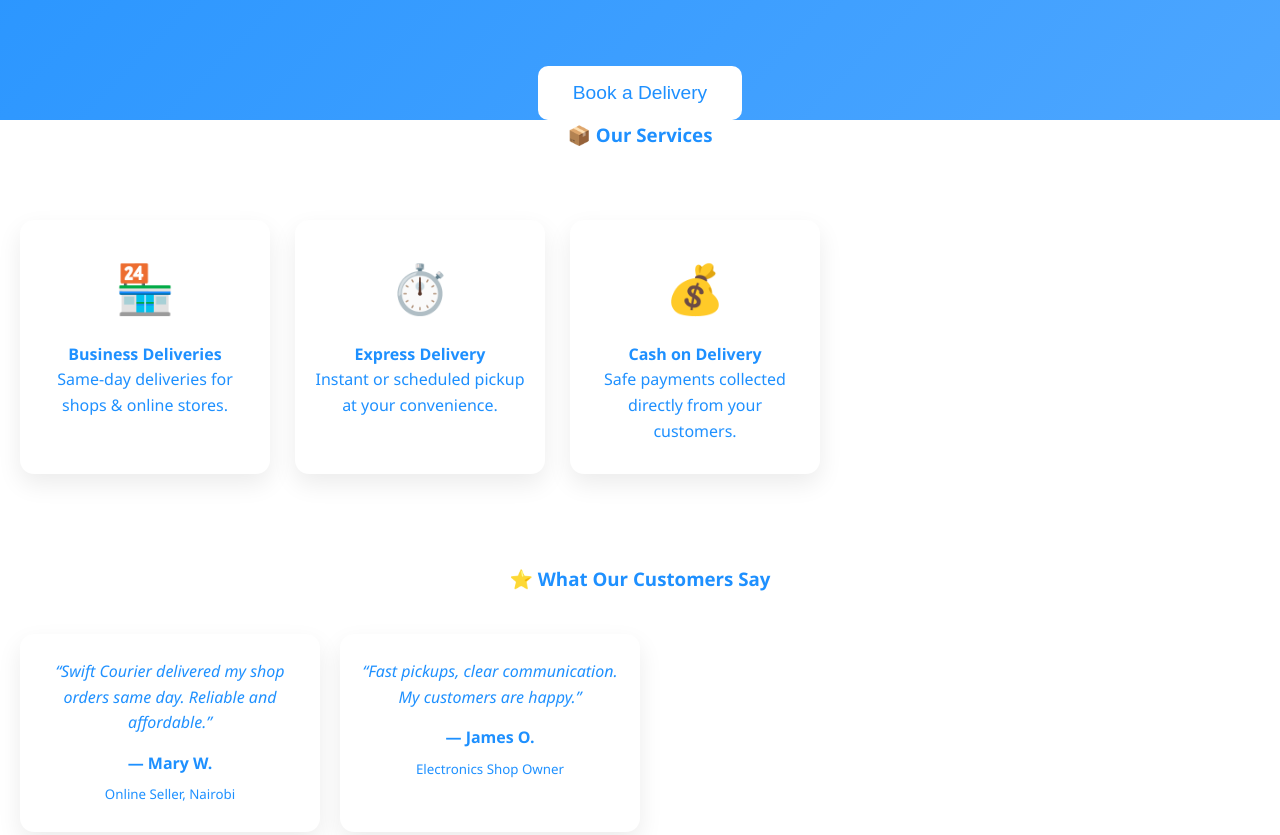
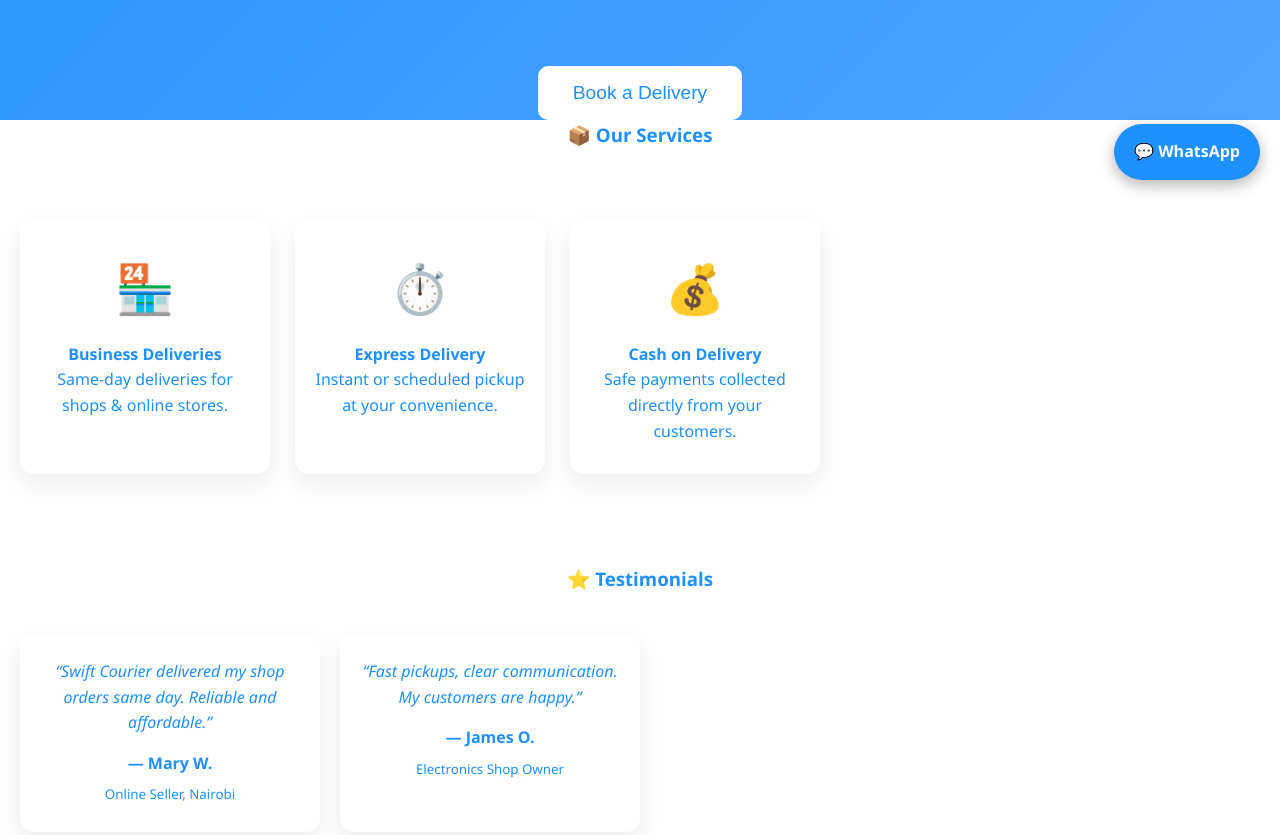
Before and after one commit to jaysonwanyeki-glitch/my-website, a plain HTML site: page index.html in a window 1280 px wide. Shown: the part 600-1435 px from the top of the page. Drawn offline with Linux system fonts and the light colour scheme.

Commit message:
Update index.html

```diff
--- a/index.html
+++ b/index.html
@@ -26,7 +26,6 @@
 </section>
 
 <section class="content">
-  <!-- Services -->
   <h3 style="text-align:center; margin-bottom:30px;">📦 Our Services</h3>
   <div class="service-grid">
     <div class="service-card"><div class="service-icon">🏪</div><h4>Business Deliveries</h4><p>Same-day deliveries for shops & online stores.</p></div>
@@ -34,20 +33,12 @@
     <div class="service-card"><div class="service-icon">💰</div><h4>Cash on Delivery</h4><p>Safe payments collected directly from your customers.</p></div>
   </div>
 
-  <!-- Testimonials -->
-  <h3 style="text-align:center; margin-top:50px;">⭐ What Our Customers Say</h3>
+  <h3 style="text-align:center; margin-top:50px;">⭐ Testimonials</h3>
   <div class="testimonials-grid">
-    <div class="testimonial-card">
-      <p class="testimonial-text">“Swift Courier delivered my shop orders same day. Reliable and affordable.”</p>
-      <h4>— Mary W.</h4><small>Online Seller, Nairobi</small>
-    </div>
-    <div class="testimonial-card">
-      <p class="testimonial-text">“Fast pickups, clear communication. My customers are happy.”</p>
-      <h4>— James O.</h4><small>Electronics Shop Owner</small>
-    </div>
+    <div class="testimonial-card"><p class="testimonial-text">“Swift Courier delivered my shop orders same day. Reliable and affordable.”</p><h4>— Mary W.</h4><small>Online Seller, Nairobi</small></div>
+    <div class="testimonial-card"><p class="testimonial-text">“Fast pickups, clear communication. My customers are happy.”</p><h4>— James O.</h4><small>Electronics Shop Owner</small></div>
   </div>
 
-  <!-- Google Map -->
   <h3 style="text-align:center; margin-top:50px;">📍 Our Service Area</h3>
   <div class="map-container">
     <iframe src="https://www.google.com/maps?q=Nairobi,+Kenya&output=embed" width="100%" height="350" style="border:0;" allowfullscreen="" loading="lazy"></iframe>
@@ -59,6 +50,8 @@
   <p>&copy; 2026 Swift Courier Services</p>
 </footer>
 
+<a href="https://wa.me/254793676054" target="_blank" class="whatsapp-float">💬 WhatsApp</a>
+
 <script src="script.js"></script>
 </body>
 </html>
```
